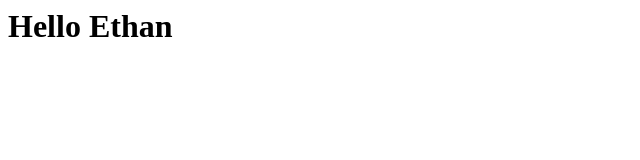
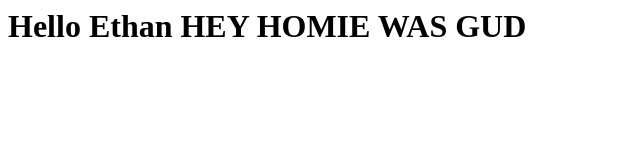
Before and after one commit to ethangoldschen/testRepo, a plain HTML site: page index.html in a window 1280 px wide. Shown: the whole page, without its empty margins (0-640 px from the left). Drawn offline with Linux system fonts and the light colour scheme.

Commit message:
Update index.html

```diff
--- a/index.html
+++ b/index.html
@@ -1,5 +1,6 @@
 <html>
 <h1>
 Hello Ethan
+HEY HOMIE WAS GUD
 </h1>
 </html>
```
